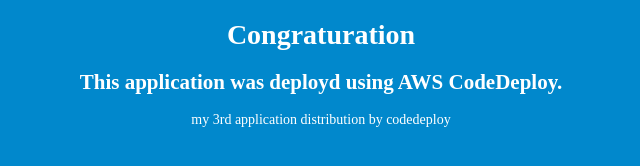
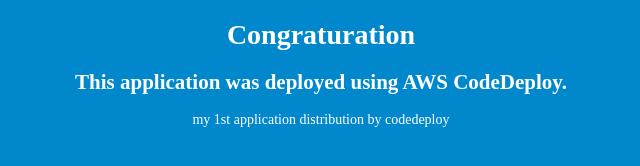
Before and after one commit to leftwing871/codedeploy-sample, a plain HTML site: page index.html in a window 1280 px wide. Shown: the full height of the page, 319-959 px from the left. Drawn offline with Linux system fonts and the light colour scheme.

Commit message:
fix typo

```diff
--- a/index.html
+++ b/index.html
@@ -14,9 +14,9 @@
     <body>
         <div align="center">
             <h1>Congraturation</h1>
-            <h2>This application was deployd using AWS CodeDeploy.</h2>
+            <h2>This application was deployed using AWS CodeDeploy.</h2>
             <p>
-                my 3rd application distribution by codedeploy
+                my 1st application distribution by codedeploy
             </p>
         </div>
     </body>
```
